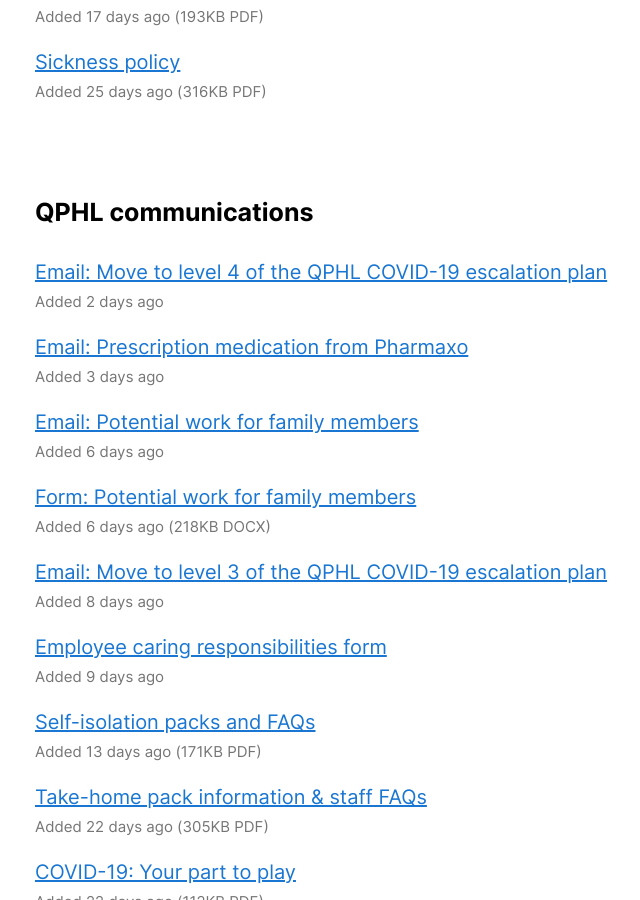
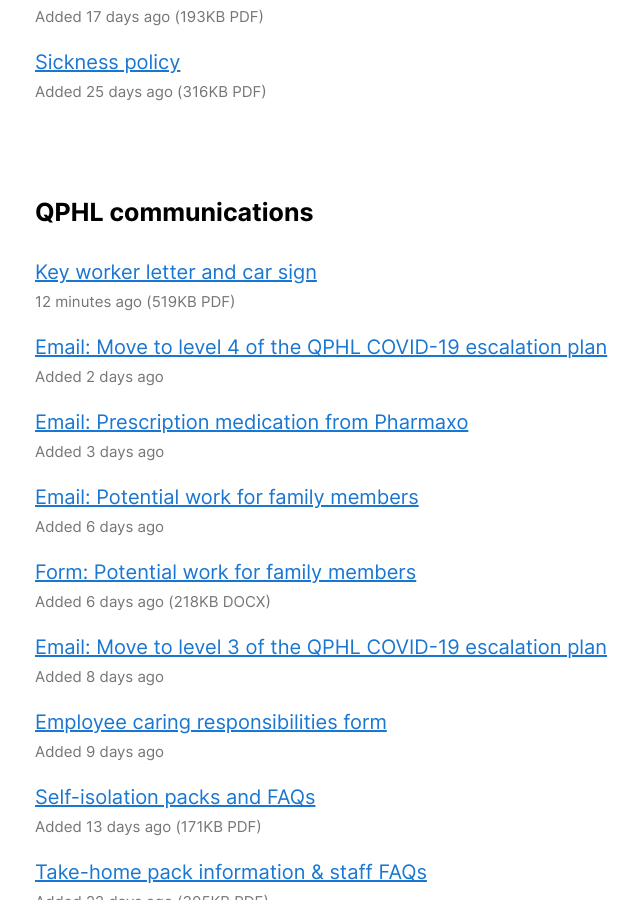
Before and after one commit to cognisant/qphl.co, a Jekyll site: the page built from coronavirus.md, in a window 1280 px wide and 900 px high, scrolled down 898 px. Shown: the whole window, without its empty margins (155-795 px from the left). Built offline with Jekyll 4.4.1, drawn with Linux system fonts in a browser that asks for light colours.

Commit message:
Adds key worker letter

```diff
--- a/coronavirus.md
+++ b/coronavirus.md
@@ -20,6 +20,7 @@
 
 ## QPHL communications
 
+- [Key worker letter and car sign](/downloads/qphl-key-worker-letter.pdf) <small><time datetime="2020-03-26T10:30:00+00:00">26 March 2020</time> (519KB PDF)</small>
 - [Email: Move to level 4 of the QPHL COVID-19 escalation plan](/downloads/emails/move-to-level-4-of-the-qphl-covid-19-escalation-plan/) <small>Added <time datetime="2020-03-24T15:29:00+00:00">24 March 2020</time></small>
 - [Email: Prescription medication from Pharmaxo](/downloads/emails/prescription-medication-from-pharmaxo/) <small>Added <time datetime="2020-03-23T12:00:00+00:00">23 March 2020</time></small>
 - [Email: Potential work for family members](/downloads/emails/potential-work-for-family-members/) <small>Added <time datetime="2020-03-20T12:00:00+00:00">20 March 2020</time></small>
```
Also changed, not shown: 1 other file.
